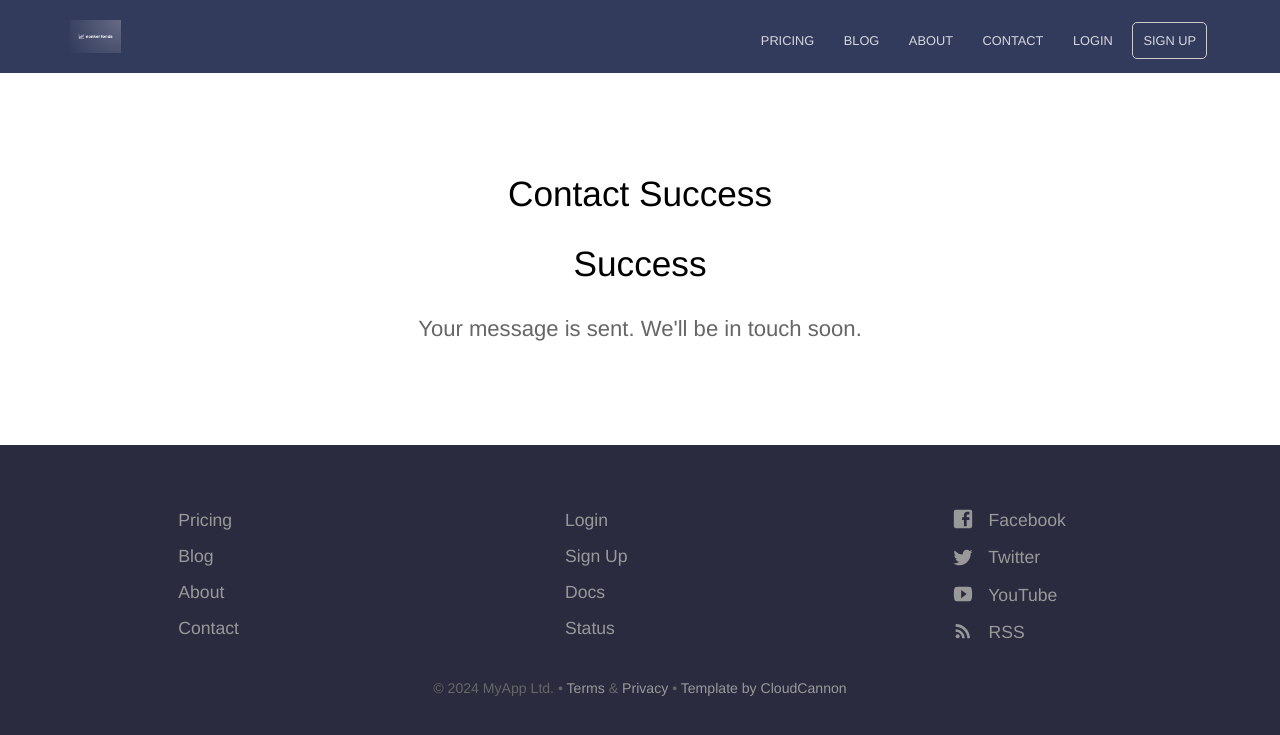
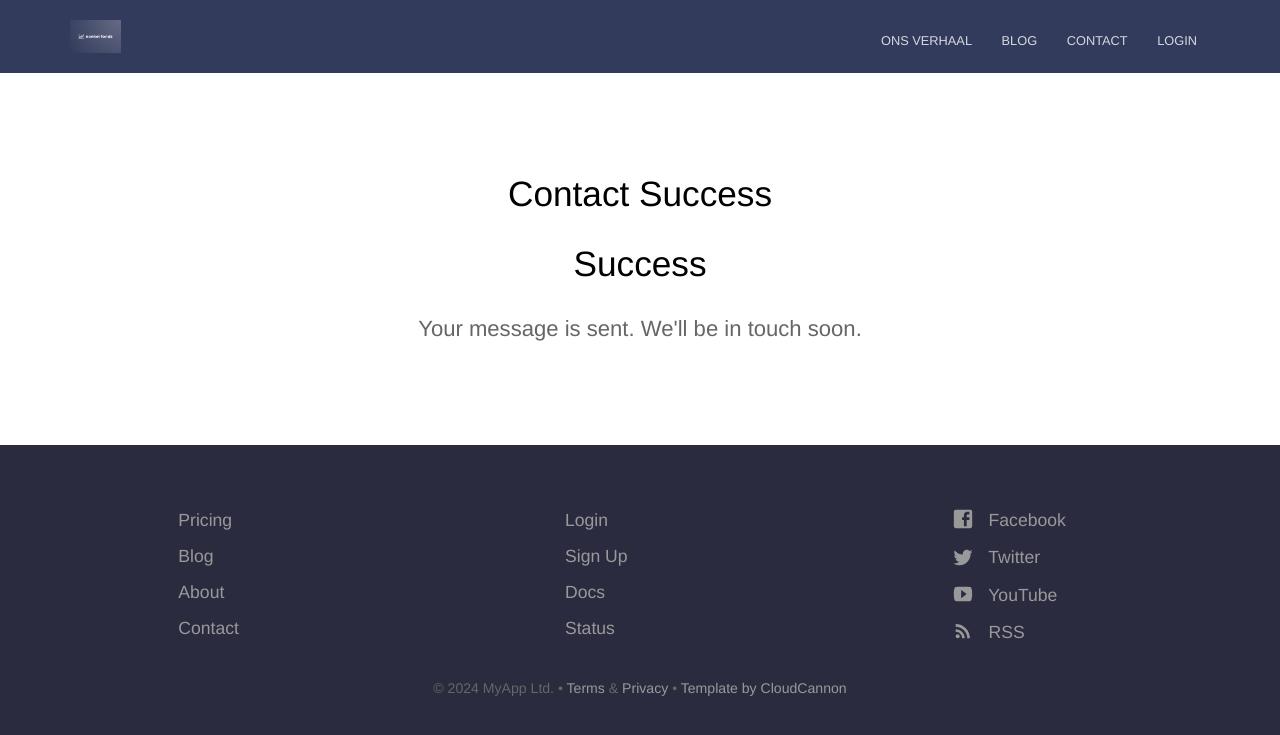
Before and after one commit to nonkelfonds/nonkelfonds.github.io, a Jekyll site: the page built from contact-success.html, in a window 1280 px wide. Shown: the top 735 px of the page. Built offline with Jekyll 4.4.1, drawn with Linux system fonts in a browser that asks for light colours.

```diff
--- a/_data/navigation.yml
+++ b/_data/navigation.yml
@@ -1,13 +1,9 @@
-- name: Pricing
-  link: /pricing/
+- name: Ons verhaal
+  link: /about/
   new_window: false
   highlight: false
 - name: Blog
   link: /blog/
-  new_window: false
-  highlight: false
-- name: About
-  link: /about/
   new_window: false
   highlight: false
 - name: Contact
@@ -18,7 +14,3 @@
   link: /
   new_window: true
   highlight: false
-- name: Sign Up
-  link: /
-  new_window: true
-  highlight: true
```
